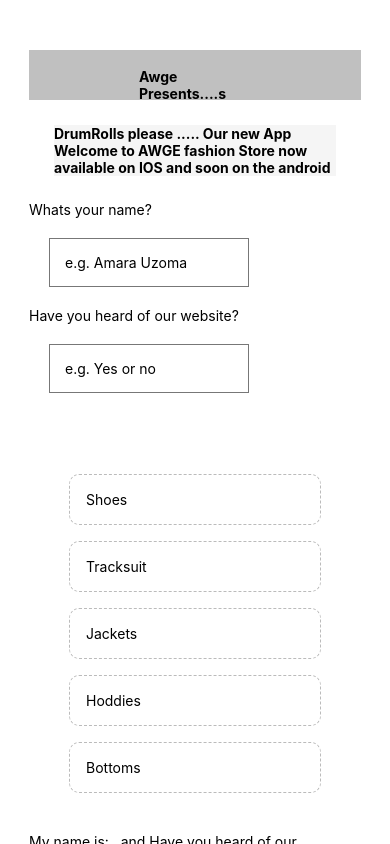
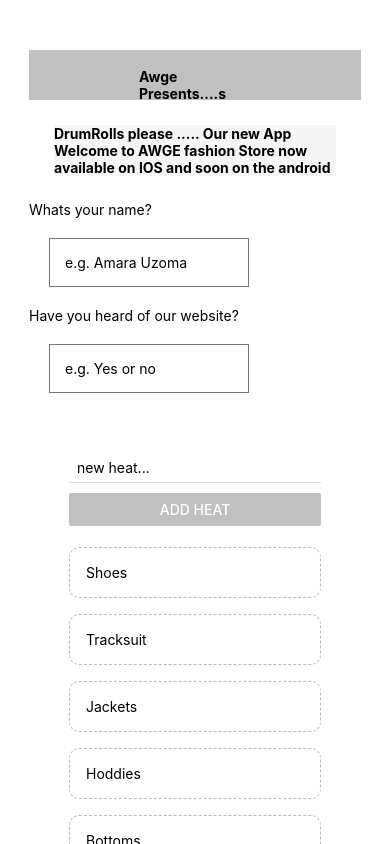
Before and after one commit to amara1092/FS-CA4, a React Native app: screen / in a window 390 px wide. Built offline with nearby package versions, Linux system fonts and the light colour scheme.

Commit message:
Linked thge new component to my App

```diff
--- a/App.js
+++ b/App.js
@@ -2,6 +2,8 @@
 import { StyleSheet, Text, View, TextInput ,ScrollView,FlatList} from 'react-native';
 import Header from './components/Header';
 import Menus from './components/MenuList';
+import AddTo from './components/addToList';
+
 export default function App (){
 const[name, setName] = useState('')
 const [Response, setResponse] = useState('')
@@ -12,15 +14,27 @@
       { text: 'Jackets', key: '3' },
       { text: 'Hoddies', key: '4' },
       { text: 'Bottoms', key: '5' },
-    ])
+    ]);
 
 const pressHandler = (key) => {
 setMenu((prevMenu) => {
   return prevMenu.filter(menu => menu.key != key);
 
 });
+}
 
-}
+const submitHandler = (text) => {
+setMenu((prevMenu) => {
+return[
+{ text: text, key: Math.random().toString() },
+  ...prevMenu
+      ];
+
+})
+  }
+
+
+
 
 const [list, setList] = useState
 ([
@@ -45,20 +59,21 @@
 
         <Text>Whats your name? </Text>
         <TextInput
-        style={styles.input}
+        style={styles.inputs}
           placeholder='e.g. Amara Uzoma'
           onChangeText={(val) => setName(val)}
         />
 
         <Text>Have you heard of our website? </Text>
         <TextInput
-          style={styles.input}
+          style={styles.inputs}
           placeholder='e.g. Yes or no'
           onChangeText={(val) => setResponse(val)}
         />
+
+
           <View style={styles.content}>
-          {/*to form */}
-
+            <AddTo submitHandler={submitHandler} />
           <View style={styles.list}>
           <FlatList
           data={menu}
@@ -110,7 +125,7 @@
     backgroundColor: 'whitesmoke',
     margin: 25,
   },
-  input: {
+  inputs: {
     borderWidth: 1,
     borderColor: "#777",
     padding:15,
```
